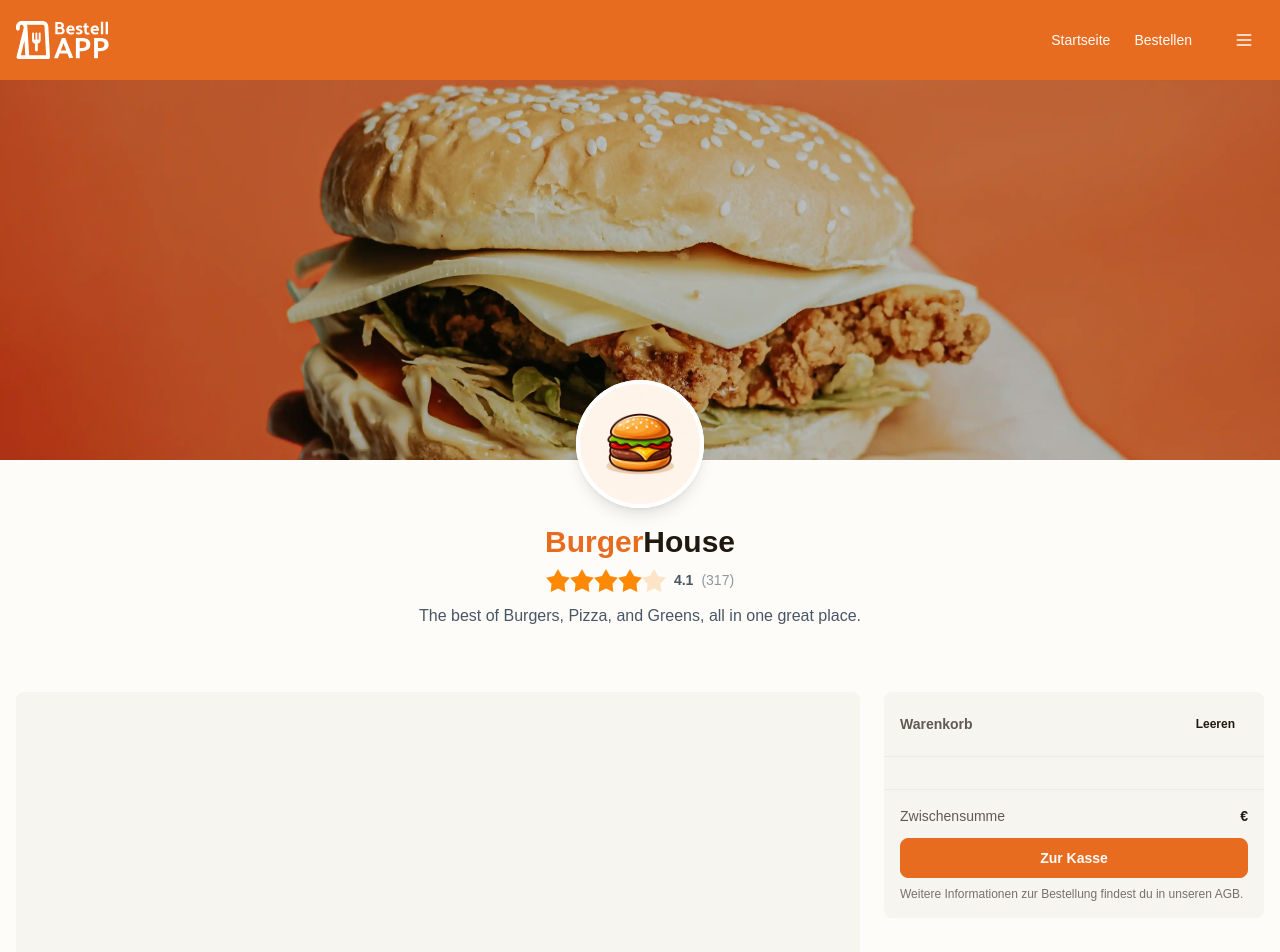
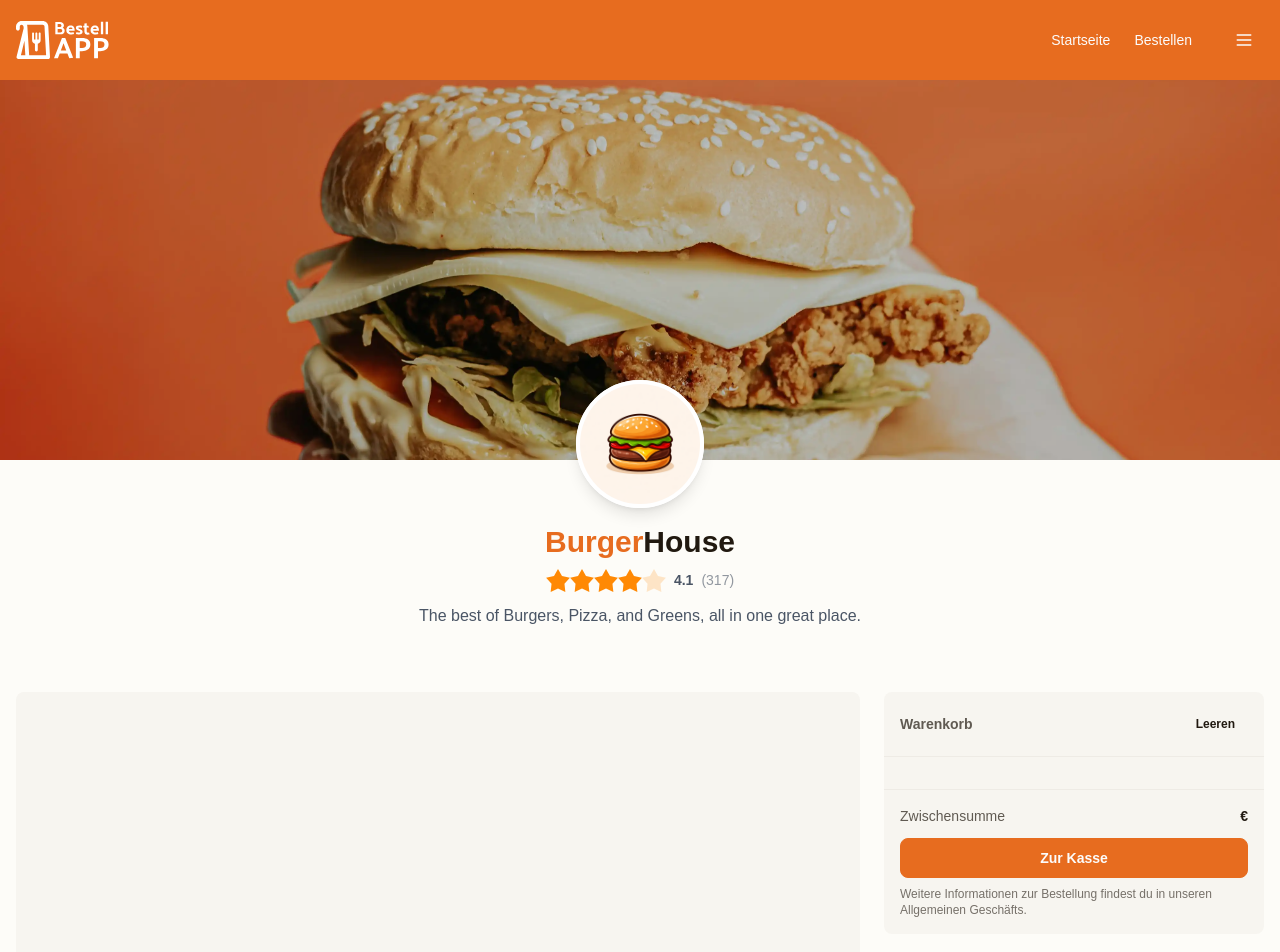
Before and after one commit to larsbeckdev/demo-bestell-app, a Vue app: page /bestellen in a window 1280 px wide. Shown: the top 952 px of the page. Built offline with nearby package versions, Linux system fonts and the light colour scheme.

Commit message:
Update text in Basket component for clarity

```diff
--- a/src/layouts/components/Basket.vue
+++ b/src/layouts/components/Basket.vue
@@ -24,7 +24,7 @@
       </div>
       <button class="btn btn-primary w-full">Zur Kasse</button>
       <p class="mt-2 text-xs opacity-60">
-        Weitere Informationen zur Bestellung findest du in unseren AGB.
+        Weitere Informationen zur Bestellung findest du in unseren Allgemeinen Geschäfts.
       </p>
     </div>
   </div>
```
